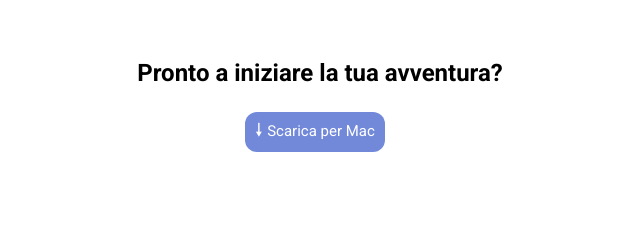
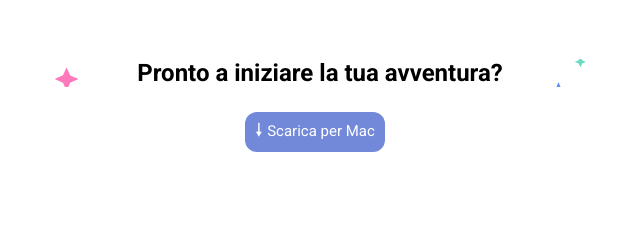
Before and after one commit to Alessandro-Zuddas/htmlcss-discord, a plain HTML site: page index.html in a window 1280 px wide. Shown: the part 2683-2923 px from the top of the page, 320-960 px from the left. Drawn offline with Linux system fonts and the light colour scheme.

Commit message:
Aggiunto img stars end-main

```diff
--- a/css/style.css
+++ b/css/style.css
@@ -111,6 +111,7 @@
     padding: 5px;
     padding-left: 10px;
     padding-right: 10px;
+    cursor: pointer;
 }
 
 .login-btn{
@@ -279,7 +280,12 @@ header{
 
 .last-title{
     text-align: center;
+    background-image: url(../img/stars.svg);
+    background-size: auto;
+    background-repeat: no-repeat;
+    background-position: center;
 }
+
 
 /* section::after{
     background-image: url(../img/wave.svg)  DA VEDERE DOPO
```
